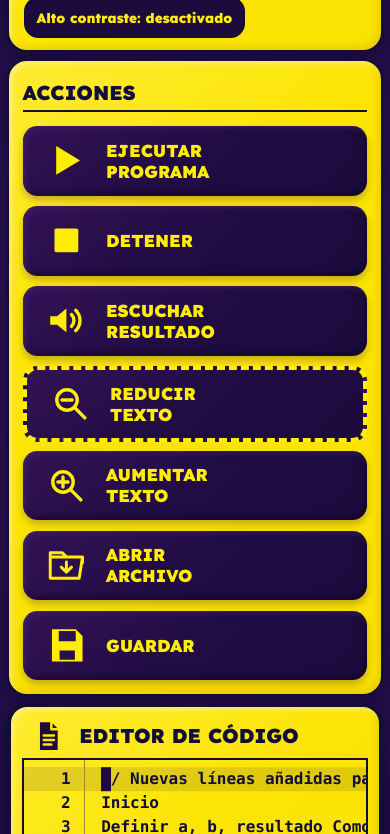
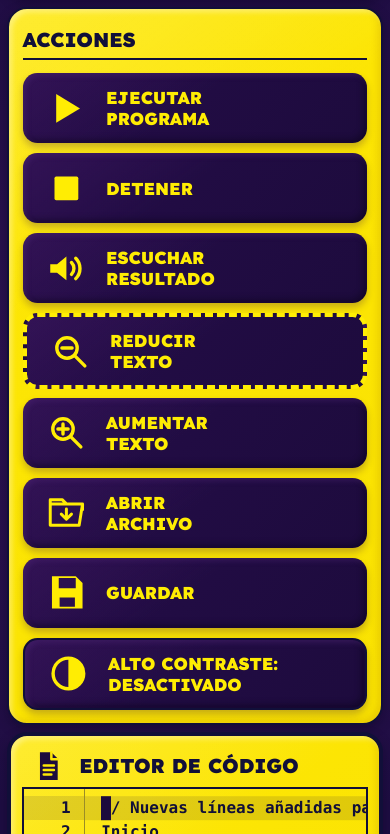
Before and after one commit to Airusuwu/Comp_Nexia, a plain HTML site: page frontend/index.html in a window 390 px wide. Shown: the part 98-932 px from the top of the page. Drawn offline with Linux system fonts and the light colour scheme; a web font is replaced by a local one.

Commit message:
Mueve alto contraste a la barra lateral

```diff
--- a/frontend/assets/css/components.css
+++ b/frontend/assets/css/components.css
@@ -46,25 +46,10 @@
   font-weight: 700;
 }
 
-.contrast-toggle {
-  flex: 0 0 auto;
-  padding: 0.7rem 0.95rem;
+.action-card.contrast-toggle {
+  grid-column: 1 / -1;
   border: var(--border-thin);
-  border-radius: var(--radius-md);
-  background: var(--color-primary);
-  color: var(--color-accent);
-  font-size: 1rem;
-  font-weight: 900;
   cursor: pointer;
-}
-
-.contrast-toggle:hover {
-  filter: brightness(1.12);
-}
-
-.contrast-toggle:focus-visible {
-  outline: 0.2rem solid var(--color-focus);
-  outline-offset: 0.18rem;
 }
 
 .workspace {
@@ -741,12 +726,6 @@ html[data-contrast="high"] .result-row--error {
     grid-template-columns: minmax(0, 1fr);
   }
 
-  .contrast-toggle {
-    margin-left: 0;
-    padding: 0.55rem 0.7rem;
-    font-size: 0.85rem;
-  }
-
   .brand {
     min-width: 0;
     flex: 1 1 100%;
--- a/frontend/assets/js/editor.js
+++ b/frontend/assets/js/editor.js
@@ -25,6 +25,7 @@
   const zoomNotice = document.getElementById('zoom-notice');
   let zoomNoticeTimer = null;
   const contrastToggle = document.getElementById('contrast-toggle');
+  const contrastLabel = document.getElementById('contrast-label');
   const preferenceKey = 'nexia.preferences.v1';
   const validReadingPercents = [100, 125, 150, 175, 200];
   let preferenceStorage = null;
@@ -149,7 +150,7 @@
     if (enabled) root.setAttribute('data-contrast', 'high');
     else root.removeAttribute('data-contrast');
     toggle.setAttribute('aria-pressed', String(enabled));
-    toggle.textContent = `Alto contraste: ${enabled ? 'activado' : 'desactivado'}`;
+    contrastLabel.textContent = `Alto contraste: ${enabled ? 'activado' : 'desactivado'}`;
   }
 
   function setTerminalVisibility(elements, visible) {
--- a/frontend/index.html
+++ b/frontend/index.html
@@ -23,6 +23,10 @@
         </symbol>
         <symbol id="icon-stop" viewBox="0 0 48 48">
           <rect class="icon-fill" x="10" y="10" width="28" height="28" rx="2" />
+        </symbol>
+        <symbol id="icon-contrast" viewBox="0 0 48 48">
+          <circle cx="24" cy="24" r="18" />
+          <path class="icon-fill" d="M24 6a18 18 0 0 1 0 36z" />
         </symbol>
         <symbol id="icon-volume" viewBox="0 0 48 48">
           <path class="icon-fill" d="M5 19v10h8l11 9V10l-11 9z" />
@@ -89,9 +93,6 @@
           <span class="brand__divider" aria-hidden="true"></span>
           <p class="brand__tagline">Programar también es para todos</p>
         </div>
-        <button id="contrast-toggle" class="contrast-toggle" type="button" aria-pressed="false">
-          Alto contraste: desactivado
-        </button>
       </header>
       <div id="zoom-notice" class="zoom-notice" role="status" aria-live="polite" aria-atomic="true" hidden></div>
 
@@ -129,6 +130,10 @@
             <button id="save-program" class="action-card" type="button" aria-disabled="true" title="Descargar código como archivo .txt">
               <svg class="action-card__icon" aria-hidden="true"><use href="#icon-save" /></svg>
               <span>Guardar</span>
+            </button>
+            <button id="contrast-toggle" class="action-card contrast-toggle" type="button" aria-pressed="false">
+              <svg class="action-card__icon" aria-hidden="true"><use href="#icon-contrast" /></svg>
+              <span id="contrast-label">Alto contraste: desactivado</span>
             </button>
           </div>
         </aside>
```
Also changed, not shown: frontend/tests/preferences.test.mjs (+1 -1 lines).
